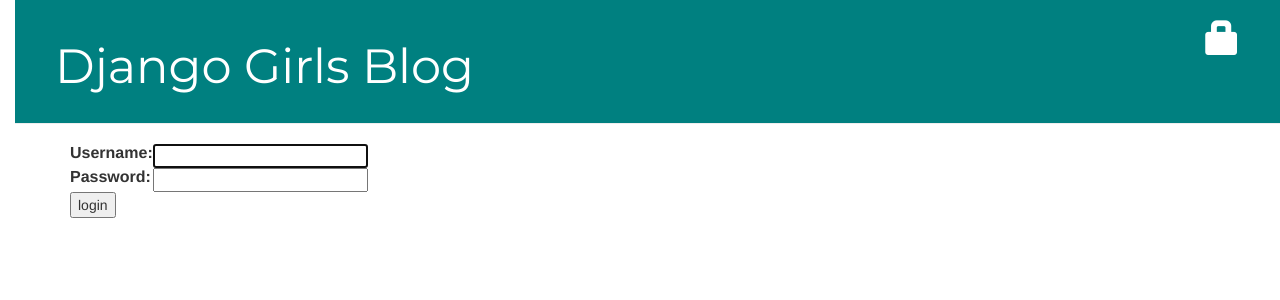
After one commit to eleanormc2/my-first-blog, a Django app: page /accounts/login/ in a window 1280 px wide. The commit adds this page. Shown: the top 300 px of the page. Run offline with Django 3.2, Linux system fonts and the light colour scheme; some libraries are stand-ins or nearby versions.

Commit message:
added drafting and deleting features, added login page

```diff
--- a/blog/templates/blog/base.html
+++ b/blog/templates/blog/base.html
@@ -12,8 +12,12 @@
     <div class="page-header">
     {% if user.is_authenticated %}
         <a href="{% url 'post_new' %}" class="top-menu"><span class="glyphicon glyphicon-plus"></span></a>
+        <a href="{% url 'post_draft_list' %}" class="top-menu"><span class="glyphicon glyphicon-edit"></span></a>
+        <p class="top-menu">Hello {{ user.username }} <small>(<a href="{% url 'logout' %}">Log out</a>)</small></p>
+    {% else %}
+        <a href="{% url 'login' %}" class="top-menu"><span class="glyphicon glyphicon-lock"></span></a>
     {% endif %}
-      <h1><a href="/">Django Blog</a></h1>
+    <h1><a href="/">Django Girls Blog</a></h1>
     </div>
     <div class="content container">
         <div class="row">
--- a/blog/templates/blog/post_detail.html
+++ b/blog/templates/blog/post_detail.html
@@ -6,10 +6,14 @@
       <div class="date">
         {{ post.published_date }}
       </div>
+    {% else %}
+      <a class="btn btn-default" href="{% url 'post_publish' pk=post.pk %}">Publish</a>
     {% endif %}
+
     {% if user.is_authenticated %}
       <a class="btn btn-default" href="{% url 'post_edit' pk=post.pk %}"><span class="glyphicon glyphicon-pencil"></span></a
 >
+      <a class="btn btn-default" href="{% url 'post_remove' pk=post.pk %}"><span class="glyphicon glyphicon-remove"></span></a>
     {% endif %}
     <h2>{{ post.title }}</h2>
     <p>{{ post.text|linebreaksbr }}</p>
--- /dev/null
+++ b/blog/templates/registration/login.html
@@ -0,0 +1,24 @@
+{% extends "blog/base.html" %}
+
+{% block content %}
+    {% if form.errors %}
+        <p>Your username and password didn't match. Please try again.</p>
+    {% endif %}
+
+    <form method="post" action="{% url 'login' %}">
+    {% csrf_token %}
+        <table>
+        <tr>
+            <td>{{ form.username.label_tag }}</td>
+            <td>{{ form.username }}</td>
+        </tr>
+        <tr>
+            <td>{{ form.password.label_tag }}</td>
+            <td>{{ form.password }}</td>
+        </tr>
+        </table>
+
+        <input type="submit" value="login" />
+        <input type="hidden" name="next" value="{{ next }}" />
+    </form>
+{% endblock %}
--- a/blog/urls.py
+++ b/blog/urls.py
@@ -6,4 +6,7 @@
     path('post/<int:pk>/', views.post_detail, name='post_detail'),
     path('post/new/', views.post_new, name='post_new'),
     path('post/<int:pk>/edit/', views.post_edit, name='post_edit'),
+    path('drafts/', views.post_draft_list, name='post_draft_list'),
+    path('post/<pk>/publish/', views.post_publish, name='post_publish'),
+    path('post/<pk>/remove/', views.post_remove, name='post_remove'),
 ]
--- a/mysite/settings.py
+++ b/mysite/settings.py
@@ -120,3 +120,7 @@
 
 STATIC_URL = '/static/'
 STATIC_ROOT = os.path.join(BASE_DIR, 'static')
+
+#login redirect urls
+
+LOGIN_REDIRECT_URL = '/'
--- a/mysite/urls.py
+++ b/mysite/urls.py
@@ -16,7 +16,11 @@
 from django.contrib import admin
 from django.urls import path, include
 
+from django.contrib.auth import views
+
 urlpatterns = [
     path('admin/', admin.site.urls),
+    path('accounts/login/', views.LoginView.as_view(), name='login'),
+    path('accounts/logout/', views.LogoutView.as_view(next_page='/'), name='logout'),
     path('', include('blog.urls')),
 ]
```
Also changed, not shown: blog/templates/blog/post_draft_list.html (added, +11 -0 lines), blog/views.py (+22 -2 lines). Lines whose indentation alone changed are shown as unchanged.
